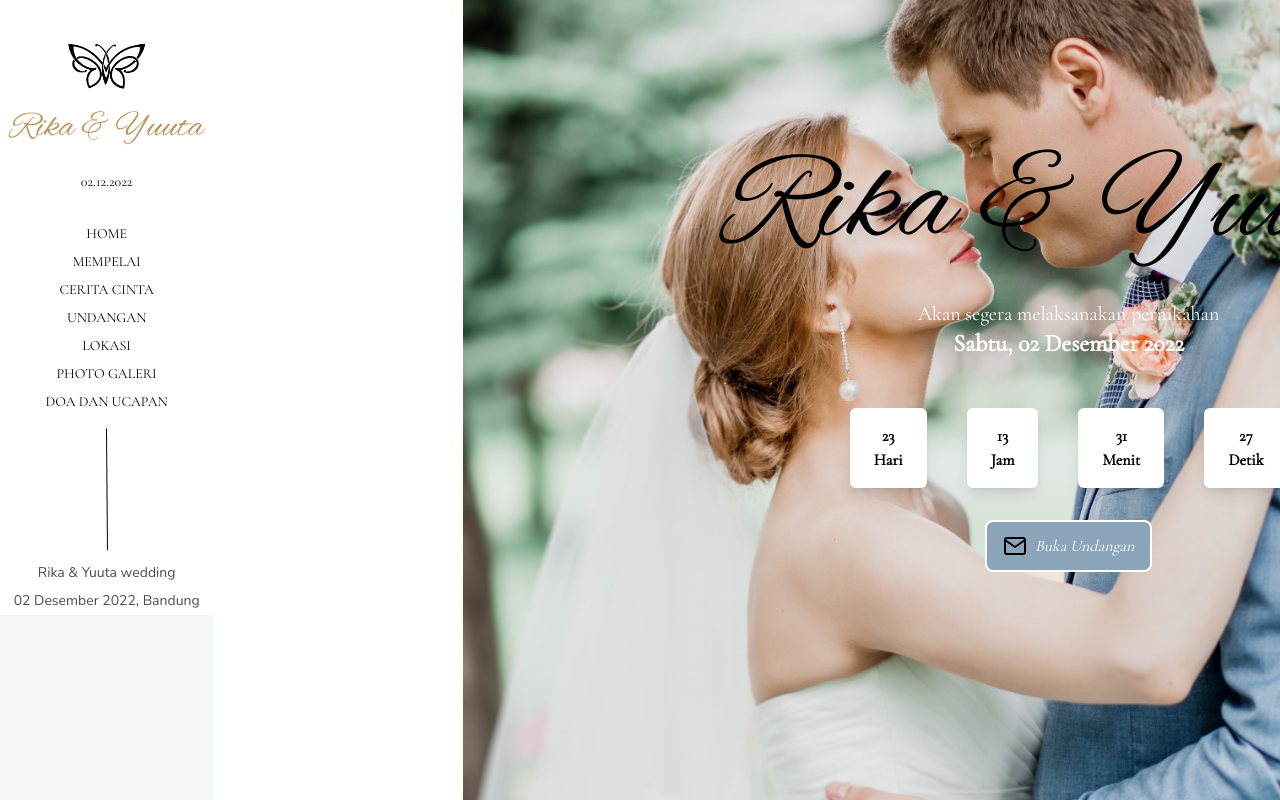
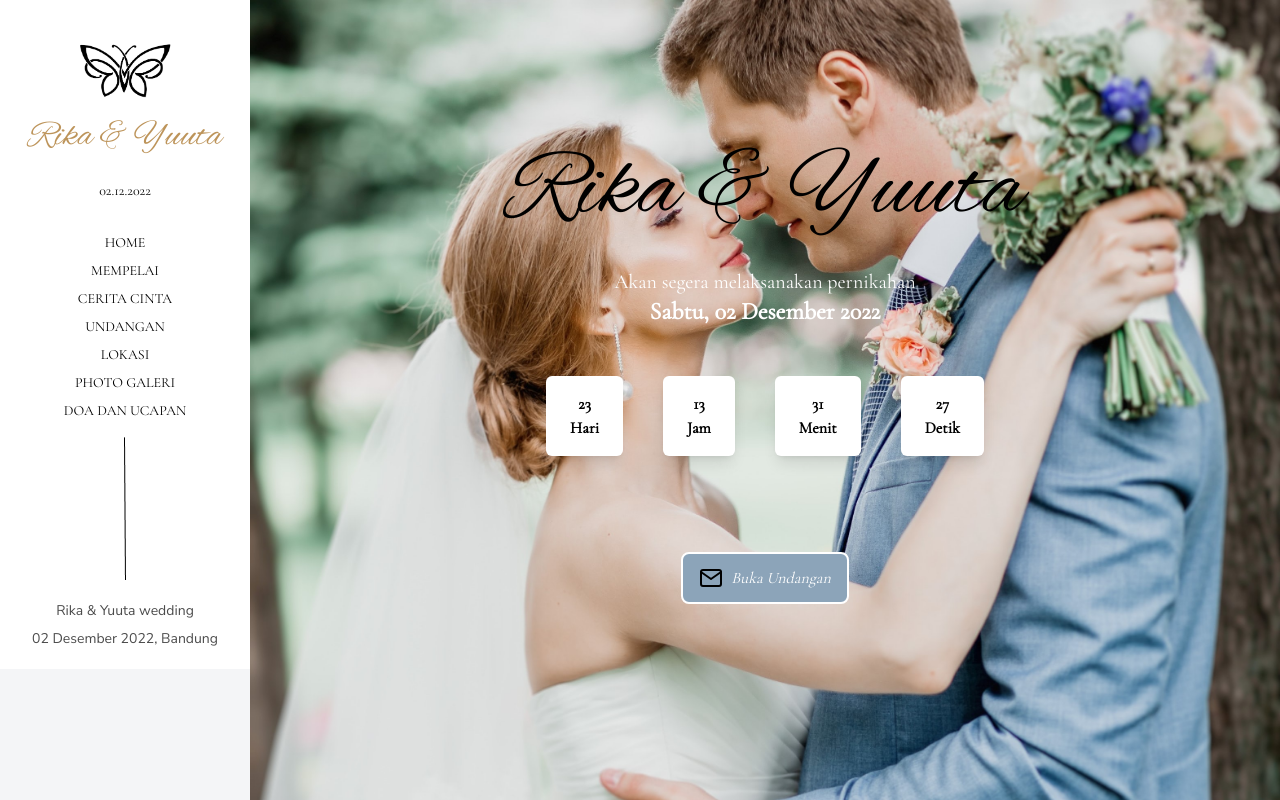
Before and after one commit to SandiSopian/-Figma-to-ReactJs-Tailwind---Slicing-4, a React (Create React App) app: page / in a window 1280 px wide. Built offline with nearby package versions, Linux system fonts and the light colour scheme; data requests are answered from the project's data file.

Commit message:
responsive home and mempelai section

```diff
--- a/src/App.js
+++ b/src/App.js
@@ -12,7 +12,7 @@ import KirimUcapan from "./components/KirimUcapan";
 function App() {
   return (
     <div className="h-[650px] overflow-hidden">
-      <div className="flex fixed ">
+      <div className="flex fixed">
         <div className="lg:bg-bgSidebar">
           <Sidebar />
         </div>
--- a/src/components/Home.js
+++ b/src/components/Home.js
@@ -3,19 +3,19 @@ import logoMail from "../assets/mail.svg";
 
 const Home = () => {
   return (
-    <section id="home" className="lg:ml-[250px] w-[60%] lg:w-full">
-      <div className="h-screen overflow-hidden bg-img bg-cover bg-center flex flex-col">
-        <div className="flex flex-col justify-center text-center items-center mt-40 lg:mt-36 lg:ml-36">
-          <h1 className="text-6xl sm:text-8xl lg:text-9xl font-titleFont">Rika & Yuuta</h1>
+    <section id="home" className="w-[60%] sm:w-full">
+      <div className="h-screen overflow-hidden bg-img bg-cover bg-center flex flex-col text-center lg:-ml-24 xl:ml-0">
+        <div className="flex flex-col justify-center text-center items-center mt-40 lg:mt-36">
+          <h1 className="text-6xl sm:text-8xl font-titleFont">Rika & Yuuta</h1>
           <h4 className="font-textFont text-xl mt-10 lg:mt-7 lg:text-white">Akan segera melaksanakan pernikahan</h4>
           <h4 className="font-textFont text-[#5A4424] lg:text-white text-2xl font-bold">Sabtu, 02 Desember 2022</h4>
         </div>
 
-        <div className="flex justify-center text-center items-center lg:ml-36 -mt-12">
+        <div className="flex justify-center text-center items-center -mt-12">
           <Countdown />
         </div>
 
-        <div className="flex justify-center lg:ml-36 mt-12 lg:mt-8">
+        <div className="flex justify-center mt-12 lg:mt-24">
           <span className="bg-[#8CA4B9] flex justify-center text-center items-center gap-2 py-3 px-4 border-2 rounded-lg border-white text-white font-textFont italic hover:bg-[#1a4c77] ">
             <img src={logoMail} alt="logo" />
             <span>
--- a/src/components/Mempelai.js
+++ b/src/components/Mempelai.js
@@ -7,22 +7,22 @@ import twitter from "../assets/twitter.svg";
 
 const Mempelai = () => {
   return (
-    <section id="mempelai" className="bg-bgDefault ">
+    <section id="mempelai" className="bg-bgDefault w-[60%] sm:w-full sm:pb-10 md:p-12 lg:py-12 lg:-ml-8 xl:ml-0">
       <div className="flex flex-col justify-center text-center items-center">
-        <div className="lg:ml-[450px]">
-          <img src={bismillah} alt="" className="w-[70%] -mt-20" />
+        <div>
+          <img src={bismillah} alt="" className="w-[80%] md:w-[70%] xl:w-[60%] -mt-6 md:-mt-16 lg:-mt-24 xl:-mt-28 ml-8 sm:ml-16 md:ml-24 xl:ml-48" />
         </div>
 
-        <div className="ml-[200px] justify-center leading-loose text-xl">
-          <p className="-mt-12">Assalamualaikum Warahmatullah Wabarakatuh</p>
-          <p className="mt-2">Dengan Rahmat Allah yang Maha Kuasa </p>
+        <div className=" justify-center leading-loose text-md lg:text-xl -mt-6 xl:mt-2">
+          <p className="2xl:-mt-12">Assalamualaikum Warahmatullah Wabarakatuh</p>
+          <p className="lg:mt-2">Dengan Rahmat Allah yang Maha Kuasa </p>
           <p>InsyaAllah kami akan melangsungkan pernikahan</p>
           <p>pada: </p>
-          <p className="text-[#5A4424] font-bold m-1">Sabtu, 02 Desember 2022</p>
+          <p className="text-[#5A4424] font-bold lg:m-2">Sabtu, 02 Desember 2022</p>
         </div>
       </div>
 
-      <div className="ml-[200px] flex flex-shrink items-center justify-evenly">
+      <div className="mb-4 lg:ml-6 xl:ml-12 md:gap-6 sm:mt-2 flex flex-col sm:flex-row flex-shrink items-center justify-evenly lg:w-[90%] ">
         <div className="flex border my-2 bg-white shadow-md rounded-sm pr-6 py-2">
           <div className="w-8/12 flex flex-col m-2 text-end">
             <p className="font-semibold font-mono text-xl">Rika Takanashi S.E</p>
--- a/src/components/Sidebar.js
+++ b/src/components/Sidebar.js
@@ -6,9 +6,9 @@ import line from "../assets/Line 1.png";
 const Sidebar = () => {
   const [open, setOpen] = useState(true);
   return (
-    <nav className="p-0">
-      <div className={`${open ? "left-0 " : "-left-full hidden lg:block "} scale-100 lg:left-0 duration-700 `}>
-        <div className={`${!open && "invisible lg:flex"} flex flex-col text-center items-center justify-center m-auto bg-white lg:gap-0`}>
+    <nav className="p-0 ">
+      <div className={`${open ? "left-0 w-[250px] " : "-left-full hidden lg:block "} scale-100 lg:left-0 duration-700 `}>
+        <div className="w-[250px] flex flex-col text-center items-center justify-center m-auto bg-white lg:gap-0">
           <img src={logo} alt="logo-butterfly" className="w-[40%] mt-10" />
           <h1 className="font-titleFont text-4xl text-titleColor mt-4">Rika & Yuuta</h1>
           <h4 className="text-sm my-6">02.12.2022</h4>
@@ -39,7 +39,7 @@ const Sidebar = () => {
 
           <img src={line} alt="" className="w-[0.8%] m-2" />
 
-          <div className="font-mono  text-sm opacity-70 leading-loose">
+          <div className="font-mono text-sm opacity-70 leading-loose mt-2 mb-4">
             <h4>Rika & Yuuta wedding</h4>
             <h4>02 Desember 2022, Bandung</h4>
           </div>
```
